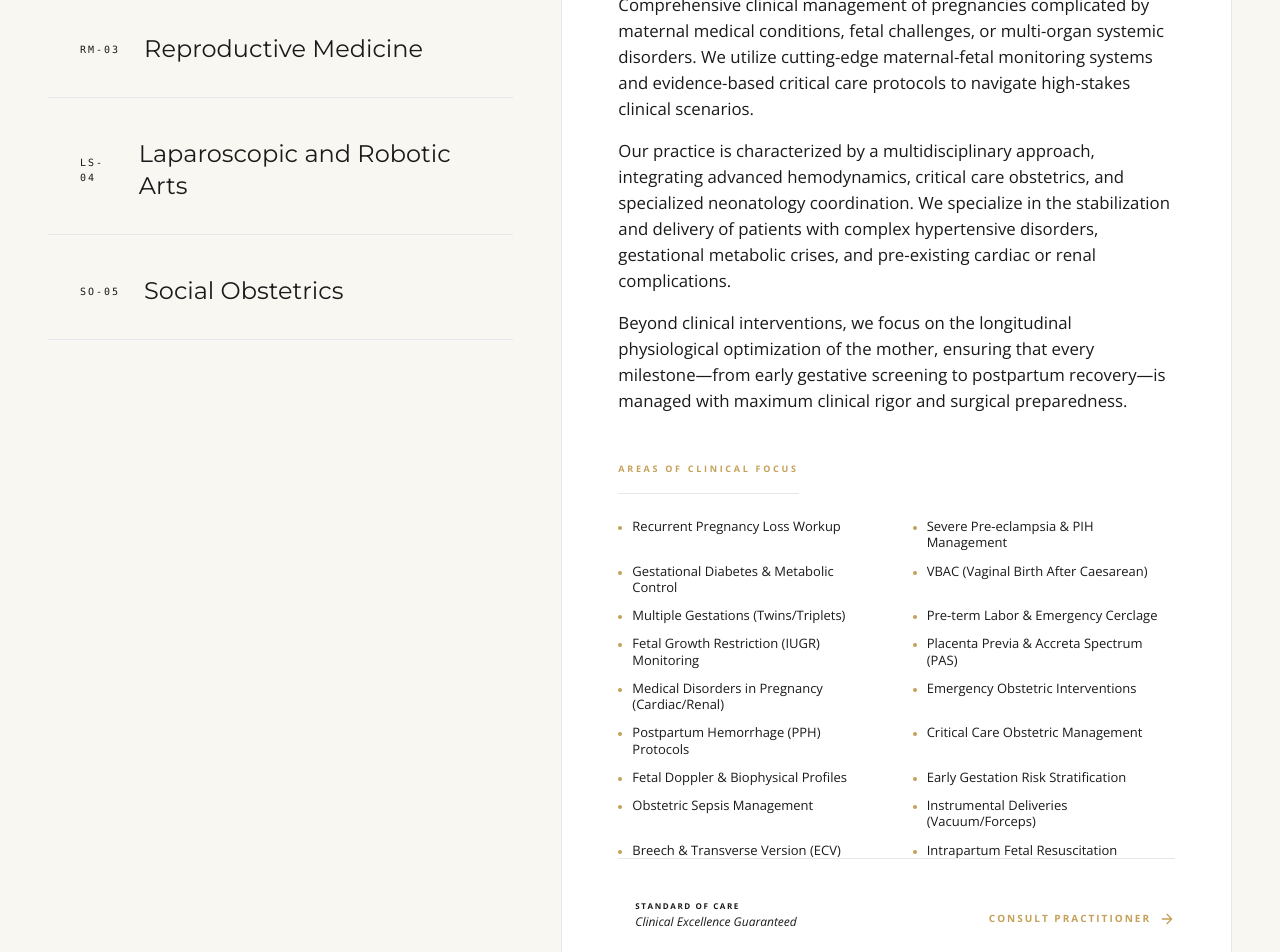
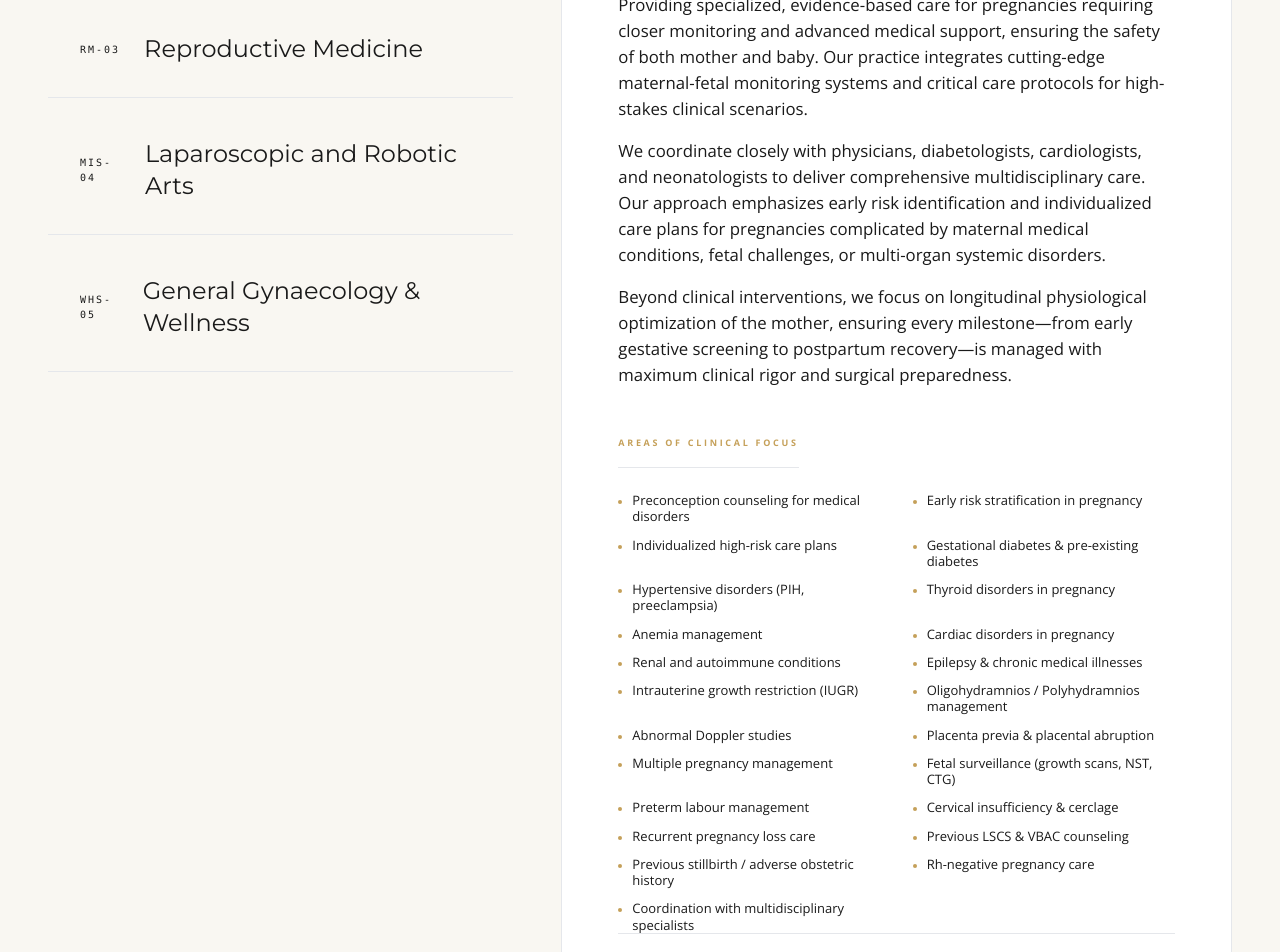
Before and after one commit to swiflare-ai-innovations/portfolio-webiste, a React (Vite) app: page / in a window 1280 px wide. Shown: the part 6540-7492 px from the top of the page. Built offline with nearby package versions, Linux system fonts and the light colour scheme.

Commit message:
SEO fixes: canonical tags, redirects, metadata cleanup

```diff
--- a/src/components/Expertise.jsx
+++ b/src/components/Expertise.jsx
@@ -135,20 +135,22 @@ const Expertise = () => {
     {
         title: "High Risk Obstetrics",
         description: [
-                "Comprehensive clinical management of pregnancies complicated by maternal medical conditions, fetal challenges, or multi-organ systemic disorders. We utilize cutting-edge maternal-fetal monitoring systems and evidence-based critical care protocols to navigate high-stakes clinical scenarios.",
-                "Our practice is characterized by a multidisciplinary approach, integrating advanced hemodynamics, critical care obstetrics, and specialized neonatology coordination. We specialize in the stabilization and delivery of patients with complex hypertensive disorders, gestational metabolic crises, and pre-existing cardiac or renal complications.",
-                "Beyond clinical interventions, we focus on the longitudinal physiological optimization of the mother, ensuring that every milestone—from early gestative screening to postpartum recovery—is managed with maximum clinical rigor and surgical preparedness."
+            "Providing specialized, evidence-based care for pregnancies requiring closer monitoring and advanced medical support, ensuring the safety of both mother and baby. Our practice integrates cutting-edge maternal-fetal monitoring systems and critical care protocols for high-stakes clinical scenarios.",
+            "We coordinate closely with physicians, diabetologists, cardiologists, and neonatologists to deliver comprehensive multidisciplinary care. Our approach emphasizes early risk identification and individualized care plans for pregnancies complicated by maternal medical conditions, fetal challenges, or multi-organ systemic disorders.",
+            "Beyond clinical interventions, we focus on longitudinal physiological optimization of the mother, ensuring every milestone—from early gestative screening to postpartum recovery—is managed with maximum clinical rigor and surgical preparedness."
         ],
         specialties: [
-                "Recurrent Pregnancy Loss Workup", "Severe Pre-eclampsia & PIH Management", "Gestational Diabetes & Metabolic Control",
-                "VBAC (Vaginal Birth After Caesarean)", "Multiple Gestations (Twins/Triplets)", "Pre-term Labor & Emergency Cerclage",
-                "Fetal Growth Restriction (IUGR) Monitoring", "Placenta Previa & Accreta Spectrum (PAS)", "Medical Disorders in Pregnancy (Cardiac/Renal)",
-                "Emergency Obstetric Interventions", "Postpartum Hemorrhage (PPH) Protocols", "Critical Care Obstetric Management",
-                "Fetal Doppler & Biophysical Profiles", "Early Gestation Risk Stratification", "Obstetric Sepsis Management",
-                "Instrumental Deliveries (Vacuum/Forceps)", "Breech & Transverse Version (ECV)", "Intrapartum Fetal Resuscitation"
+            "Preconception counseling for medical disorders", "Early risk stratification in pregnancy", "Individualized high-risk care plans",
+            "Gestational diabetes & pre-existing diabetes", "Hypertensive disorders (PIH, preeclampsia)", "Thyroid disorders in pregnancy",
+            "Anemia management", "Cardiac disorders in pregnancy", "Renal and autoimmune conditions",
+            "Epilepsy & chronic medical illnesses", "Intrauterine growth restriction (IUGR)", "Oligohydramnios / Polyhydramnios management",
+            "Abnormal Doppler studies", "Placenta previa & placental abruption", "Multiple pregnancy management",
+            "Fetal surveillance (growth scans, NST, CTG)", "Preterm labour management", "Cervical insufficiency & cerclage",
+            "Recurrent pregnancy loss care", "Previous LSCS & VBAC counseling", "Previous stillbirth / adverse obstetric history",
+            "Rh-negative pregnancy care", "Coordination with multidisciplinary specialists"
         ],
         icon: Icons.Health,
-            ref: "OB-01"
+        ref: "HRO-01"
     },
     {
         title: "Gynaeoncology",
@@ -166,22 +168,24 @@ const Expertise = () => {
             "Hysteroscopic Directed Sampling", "Onco-fertility Advocacy", "Multidisciplinary Tumor Board Prep"
         ],
         icon: Icons.DNA,
-            ref: "ON-02"
+        ref: "GON-02"
     },
     {
         title: "Reproductive Medicine",
         description: [
-                "Evidence-led management of infertility through integrated diagnostic workups and clinical reproductive technology. We focus on optimizing the physiological environment for successful conception by addressing both hormonal and structural hurdles.",
-                "Our approach to fertility is deeply personalized, ranging from metabolic optimization and ovulation induction to advanced assisted reproductive techniques (ART). We utilize refined endocrinology protocols to manage complex cases of recurrent implantation failure and polycystic ovarian syndrome.",
-                "Specialized focus is placed on the psychological and metabolic aspects of the fertility journey, ensuring that patients receive inclusive care including psychosexual counselling and long-term endocrine support to maintain reproductive health beyond the conception phase."
+            "Comprehensive evaluation and management of infertility with a patient-centered, ethical, and evidence-based approach — supporting couples through every step of their fertility journey. Our focus is on personalized treatment, clear counseling, and compassionate support.",
+            "We emphasize optimizing the physiological environment for successful conception by addressing both hormonal and structural hurdles. From metabolic optimization and ovulation induction to advanced assisted reproductive techniques (ART), our refined endocrinology protocols manage complex cases of recurrent implantation failure and polycystic ovarian syndrome.",
+            "Specialized focus is placed on the psychological and metabolic aspects of the fertility journey, ensuring patients receive inclusive care including psychosexual counselling and long-term endocrine support to maintain reproductive health beyond the conception phase."
         ],
         specialties: [
-                "Comprehensive Primary Infertility Workup", "PCOS & PCOD Metabolic Syndromes", "IUI (Intrauterine Insemination)",
-                "Controlled Ovarian Hyperstimulation", "Recurrent Implantation Failure (RIF)", "Endometriosis & Fertility Mapping",
-                "Sexual Health & Psychosexual Counselling", "Hormonal Optimization & HRT", "Tubal Patency Testing (HSG/HyCoSy)",
-                "Male Factor Infertility Initial Screening", "Follicular Monitoring & TVS Tracking", "Luteal Phase Support Management",
-                "Recurrent Pregnancy Loss Analysis", "Basal Body Temperature & Cycle Tracking", "Assisted Hatching Consultation",
-                "Uterine Receptivity Assessment", "Endocrine Imbalance Corrections", "Donor Program Coordination"
+            "Detailed fertility assessment (both partners)", "Preconception counseling & lifestyle guidance", "Ovulation assessment & cycle tracking",
+            "Hormonal evaluation (AMH, thyroid, prolactin)", "Semen analysis interpretation", "Ultrasound follicular monitoring",
+            "Tubal patency assessment (HSG/SSG guidance)", "Ovulation induction protocols", "Timed intercourse guidance",
+            "Luteal phase support", "Intrauterine Insemination (IUI)", "Controlled ovarian stimulation protocols",
+            "IVF/ICSI referral & coordination", "PCOS & PCOD management", "Endometriosis & fertility mapping",
+            "Unexplained infertility care", "Diminished ovarian reserve management", "Male factor infertility coordination",
+            "Recurrent implantation failure evaluation", "Recurrent pregnancy loss workup", "Hormonal & autoimmune evaluation",
+            "Stress management & nutritional counseling", "Early pregnancy monitoring support"
         ],
         icon: Icons.Cell,
         ref: "RM-03"
@@ -189,38 +193,44 @@ const Expertise = () => {
     {
         title: "Laparoscopic and Robotic Arts",
         description: [
-                "Pioneering minimally invasive surgical techniques designed to minimize physical trauma and accelerate clinical recovery. We utilize high-definition 4K visualization and precision instrumentation for the most complex pelvic surgeries.",
-                "Our surgical commitment extends to the treatement of benign gynaecological conditions such as large fibroids, complex cysts, and stage IV endometriosis through laparoscopic and hysteroscopic routes, ensuring minimal scarring and superior aesthetic outcomes.",
-                "By prioritizing tissue preservation and precision resection, we enable patients to return to their functional lives faster with reduced postoperative pain and lower risk of long-term complications compared to traditional open surgery."
+            "Offering advanced minimally invasive and robotic-assisted surgical solutions for gynecological conditions, ensuring precision, faster recovery, reduced pain, and improved patient outcomes. We utilize high-definition 4K visualization and precision instrumentation for the most complex pelvic surgeries.",
+            "Our surgical commitment extends to the treatment of benign gynaecological conditions such as large fibroids, complex cysts, and stage IV endometriosis through laparoscopic, hysteroscopic, and robotic-assisted routes. These approaches ensure minimal scarring, reduced postoperative pain, and superior aesthetic outcomes.",
+            "By prioritizing tissue preservation and precision resection, we enable patients to return to their functional lives faster with shorter hospital stays and lower risk of long-term complications compared to traditional open surgery."
         ],
         specialties: [
-                "Laparoscopic Myomectomy (Fibroid Removal)", "Total Laparoscopic Hysterectomy (TLH)", "Diagnostic & Operative Hysteroscopy",
-                "Laparoscopic Ovarian Cystectomy", "Endometriosis Ablation & Excision", "Robotic-Assisted Surgical Protocols",
-                "Laparoscopic Salpingectomy for Ectopic", "Adhesiolysis & Pelvic Reconstruction", "Hysteroscopic Septal Resection",
-                "Polypectomy & Submucous Myoma Removal", "Minimally Invasive Fertility Surgery", "Suturing & Knotting Proficiency",
-                "Single Incision Laparoscopy (SILS)", "Advanced Energy Source Management", "Post-Surgical Recovery Optimization",
-                "Hysteroscopic Cannulation (Tubal)", "Laparoscopic Sacrocolpopexy", "Urogynae Procedures (TOT/TVT)"
+            "Diagnostic laparoscopy (infertility/pelvic pain)", "Laparoscopic ovarian cystectomy", "Laparoscopic endometriosis management",
+            "Laparoscopic myomectomy", "Laparoscopic ectopic pregnancy treatment", "Adhesiolysis",
+            "Tubal surgeries", "Total Laparoscopic Hysterectomy (TLH)", "Laparoscopic Assisted Vaginal Hysterectomy (LAVH)",
+            "Subtotal (supracervical) hysterectomy", "Robotic-assisted myomectomy", "Robotic-assisted hysterectomy",
+            "Robotic excision of deep endometriosis", "Complex pelvic adhesiolysis", "Fertility-preserving surgeries",
+            "Advanced suturing & reconstructive procedures", "Laparoscopic endometriosis excision", "Ovarian drilling (PCOS cases)",
+            "Management of complex adnexal masses", "Laparoscopic sacrocolpopexy", "Vault prolapse repair",
+            "Pelvic reconstructive surgeries"
         ],
         icon: Icons.Shield,
-            ref: "LS-04"
+        ref: "MIS-04"
     },
     {
-            title: "Social Obstetrics",
+        title: "General Gynaecology & Wellness",
         description: [
-                "Bridging institutional clinical excellence with community-focused health advocacy and preventive education. We address the unique physiological and psychological needs of women across different life stages through dedicated outreach.",
-                "Our public health initiatives focus on adolescent transitions, nutritional fortification, and maternal mental wellbeing, aiming to empower women with medical literacy to navigate their health journeys with confidence in diverse community settings.",
-                "We lead comprehensive awareness programs on cervical cancer prevention, breastfeeding support, and geriatric gynaecology, ensuring that women from all socio-economic profiles have access to high-quality medical guidance and preventive screening."
+            "Comprehensive women's healthcare services across adolescence, reproductive years, and menopause, with a focus on preventive care, early diagnosis, and evidence-based management. Every stage of a woman's life brings unique challenges that require respectful communication and individualized treatment planning.",
+            "Our practice emphasizes long-term wellness through preventive screening, lifestyle counseling, and early intervention. We address the full spectrum of gynaecological concerns—from menstrual irregularities and benign disorders to midlife transitions—ensuring women feel heard, supported, and empowered in their healthcare decisions.",
+            "We lead comprehensive awareness programs on cervical cancer prevention, breastfeeding support, and geriatric gynaecology, ensuring that women from all backgrounds have access to high-quality medical guidance and preventive screening."
         ],
         specialties: [
-                "Adolescent Health & Puberty Management", "Menopause & Geriatric Care Protocols", "Maternal Nutrition & Micronutrition",
-                "Community Health Awareness Campaigns", "Postpartum Mental Health Screening", "Lactation Counselling & Support",
-                "Contraception & Family Planning Advocacy", "Preventive Screening Health Literacy", "Perinatal Wellness Workshops",
-                "Adolescent PCOS & Acne Management", "Geriatric Gynaecology Outreach", "Inclusive Healthcare Advocacy",
-                "Domestic Violence Awareness & Support", "Antenatal Education & Breast Prep", "Public Health Research Initiatives",
-                "Nutritional Anemia Correction Programs", "Bone Health & Osteoporosis Screening", "Emotional Resilience Training"
+            "Routine gynecological consultations", "Menstrual irregularity evaluation", "Abnormal uterine bleeding management",
+            "Dysmenorrhea & chronic pelvic pain", "Vaginal discharge & infection treatment", "Pap smear & cervical cancer screening",
+            "Puberty-related concerns", "PCOS evaluation & management", "Acne, hirsutism & metabolic counseling",
+            "Contraception counseling (OCPs, IUCD, injectables)", "Pre-marital & preconception counseling", "Fibroid uterus management",
+            "Ovarian cyst evaluation & treatment", "Endometriosis & adenomyosis care", "Pelvic inflammatory disease treatment",
+            "Diagnostic & therapeutic D&C", "Hysteroscopy procedures", "Myomectomy & ovarian cystectomy",
+            "Total abdominal / vaginal hysterectomy", "Ectopic pregnancy management", "Perimenopausal counseling",
+            "Hormone replacement therapy guidance", "Osteoporosis screening & prevention", "Vasomotor symptom management",
+            "Urogenital atrophy treatment", "Cervical & breast cancer screening guidance", "HPV vaccination counseling",
+            "Lifestyle & metabolic health counseling", "Weight management advice"
         ],
-            icon: Icons.Health,
-            ref: "SO-05"
+        icon: Icons.Globe,
+        ref: "WHS-05"
     }
 ];
 
```
Lines whose indentation alone changed are shown as unchanged.
